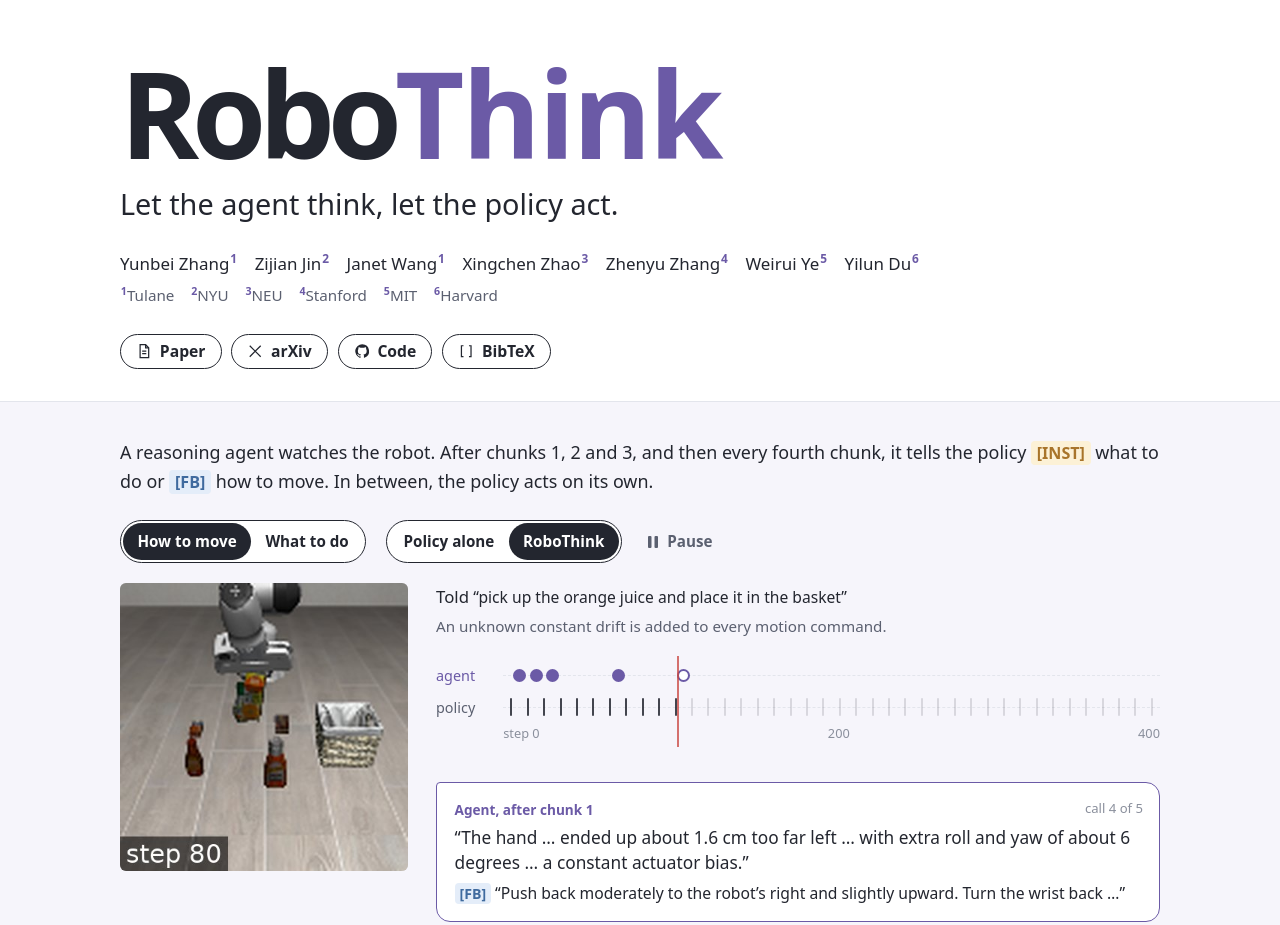
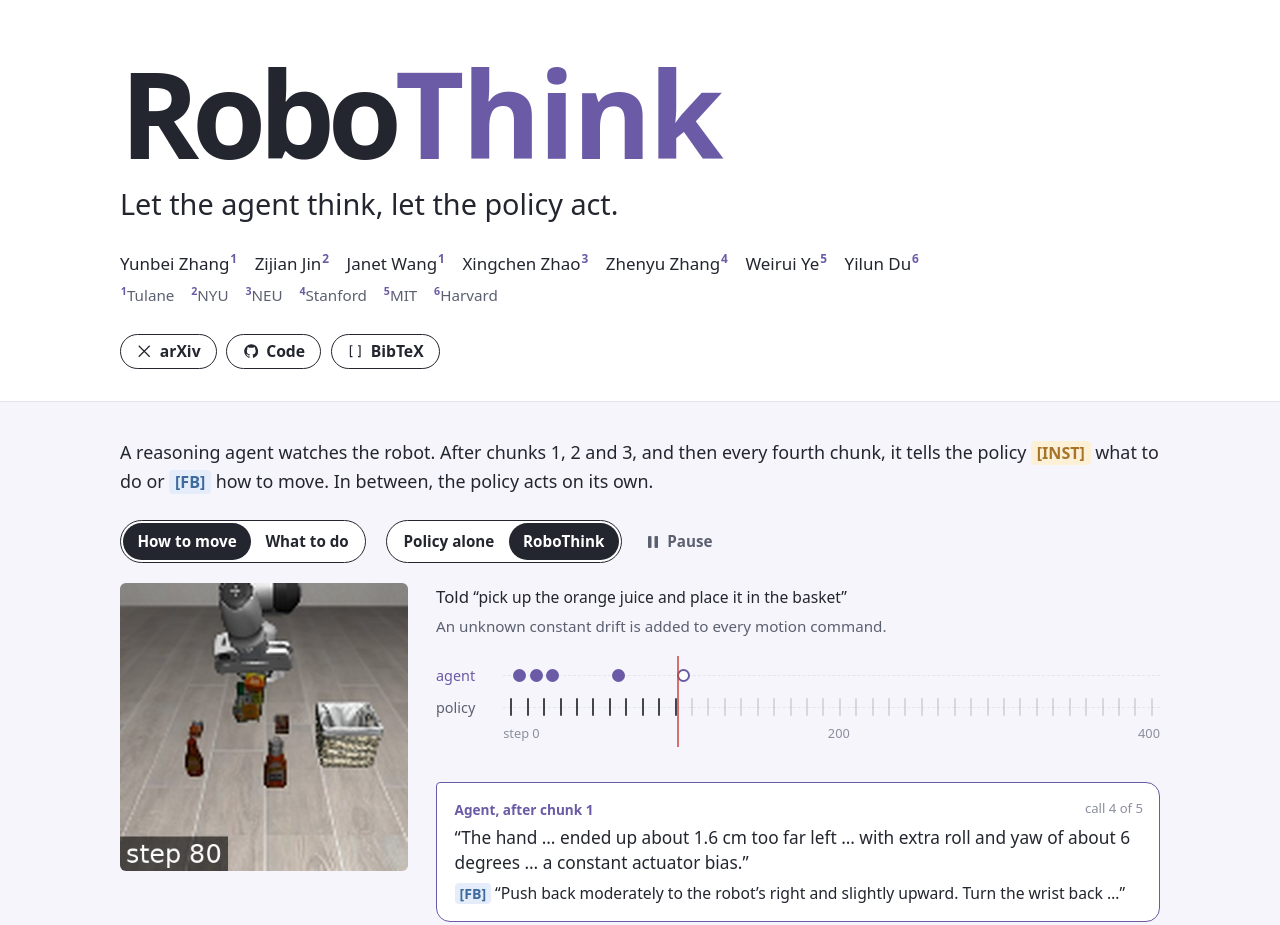
Before and after one commit to robo-think/RoboThink.github.io, a plain HTML site: page index.html in a window 1280 px wide. Shown: the top 925 px of the page. Drawn offline with Linux system fonts and the light colour scheme; a web font is replaced by a local one.

Commit message:
One arXiv button, linking to the arXiv PDF

```diff
--- a/index.html
+++ b/index.html
@@ -336,8 +336,7 @@ sub.m { font-style: italic; font-size: .72em; }
       <span><sup>1</sup>Tulane</span><span><sup>2</sup>NYU</span><span><sup>3</sup>NEU</span><span><sup>4</sup>Stanford</span><span><sup>5</sup>MIT</span><span><sup>6</sup>Harvard</span>
     </p>
     <nav class="links" aria-label="Paper and code">
-      <a href="https://arxiv.org/pdf/2611.30111"><svg viewBox="0 0 24 24" fill="none" stroke="currentColor" stroke-width="1.8" aria-hidden="true"><path d="M6 2.5h8l4.5 4.5v14.5H6z"/><path d="M14 2.5V7h4.5M9 12h6M9 15.5h6"/></svg>Paper</a>
-      <a href="https://arxiv.org/abs/2611.30111"><svg viewBox="0 0 24 24" fill="none" stroke="currentColor" stroke-width="1.8" aria-hidden="true"><path d="M4 4l16 16M20 4L4 20"/></svg>arXiv</a>
+      <a href="https://arxiv.org/pdf/2611.30111"><svg viewBox="0 0 24 24" fill="none" stroke="currentColor" stroke-width="1.8" aria-hidden="true"><path d="M4 4l16 16M20 4L4 20"/></svg>arXiv</a>
       <a href="https://github.com/robo-think/RoboThink"><svg viewBox="0 0 24 24" fill="currentColor" aria-hidden="true"><path d="M12 1.8a10.2 10.2 0 0 0-3.2 19.9c.5.1.7-.2.7-.5v-1.8c-2.8.6-3.4-1.2-3.4-1.2-.5-1.2-1.1-1.5-1.1-1.5-.9-.6.1-.6.1-.6 1 .1 1.6 1 1.6 1 .9 1.6 2.4 1.1 3 .9.1-.7.4-1.1.6-1.4-2.3-.3-4.7-1.1-4.7-5a3.9 3.9 0 0 1 1-2.7c-.1-.3-.5-1.3.1-2.8 0 0 .9-.3 2.8 1a9.6 9.6 0 0 1 5.1 0c1.9-1.3 2.8-1 2.8-1 .6 1.5.2 2.5.1 2.8a3.9 3.9 0 0 1 1 2.7c0 3.9-2.4 4.8-4.7 5 .4.3.7.9.7 1.8v2.7c0 .3.2.6.7.5A10.2 10.2 0 0 0 12 1.8z"/></svg>Code</a>
       <a href="#bibtex"><svg viewBox="0 0 24 24" fill="none" stroke="currentColor" stroke-width="1.8" aria-hidden="true"><path d="M8 4H5v16h3M16 4h3v16h-3"/></svg>BibTeX</a>
     </nav>
```
